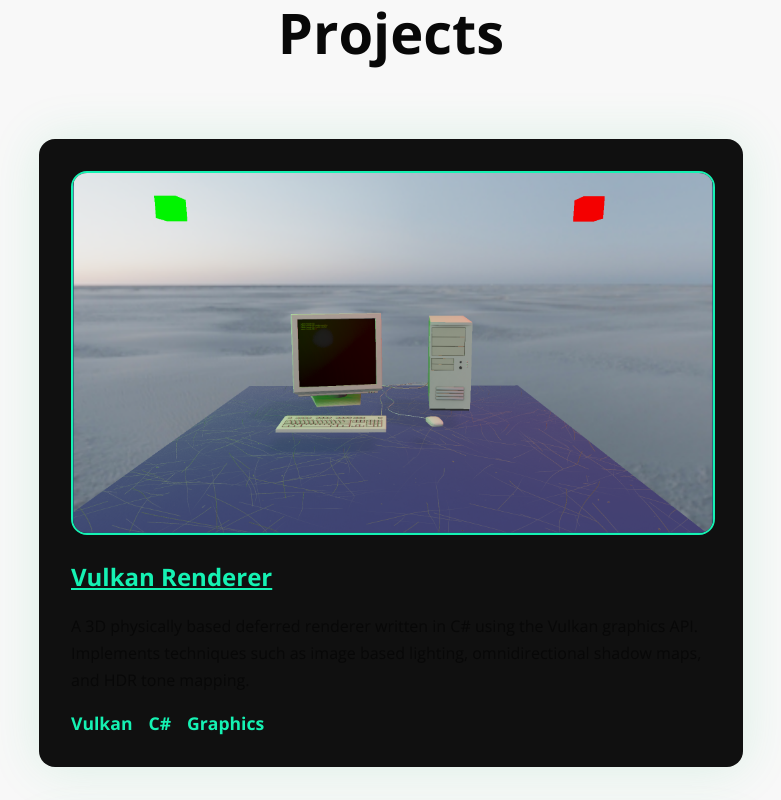
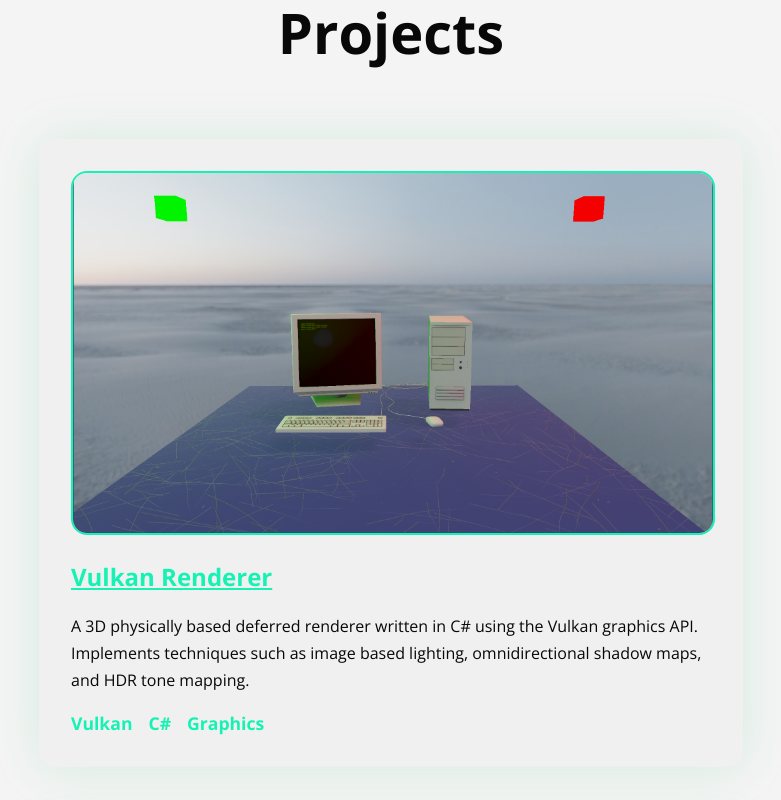
Before and after one commit to mgiann2/portfolio-website-v2, a Vue app: page / in a window 1280 px wide. Shown: the part 1580-2380 px from the top of the page, without its empty margins (249-1030 px from the left). Built offline with nearby package versions, Linux system fonts and the light colour scheme.

Commit message:
Fix colors for light mode

```diff
--- a/src/components/Contact.vue
+++ b/src/components/Contact.vue
@@ -28,14 +28,15 @@
                     </svg>
                 </a>
             </ul>
-            <p>COPYRIGHT &copy; 2025 Matteo Giannone All rights reserverd.</p>
+            <p class="copyright">COPYRIGHT &copy; 2025 Matteo Giannone All rights reserverd.</p>
         </div>
     </footer>
 </template>
 
 <style scoped>
 .bg-color-div {
-    background-color: var(--accent);
+    background-color: var(--primary);
+    background-image: linear-gradient(180deg, var(--primary), var(--accent));
     position: relative;
 }
 
@@ -89,6 +90,20 @@
     fill: var(--black);
 }
 
+@media (prefers-color-scheme: light) {
+    .contact-header {
+        color: var(--white);
+    }
+
+    .copyright {
+        color: var(--white);
+    }
+
+    .custom-shape-divider-top-1739981997 .shape-fill {
+        fill: var(--white);
+    }
+}
+
 @media (min-width: 475px) {
     .contact-header {
         font-size: 2rem;
--- a/src/components/ProjectCard.vue
+++ b/src/components/ProjectCard.vue
@@ -19,7 +19,7 @@ defineProps<{project: Project}>();
     margin: 2rem auto;
     padding: 2rem;
     border-radius: 16px;
-    background-color: #101010;
+    background-color: var(--black2);
     box-shadow: color-mix(in hsl, var(--primary), rgba(1, 1, 1, 0) 85%) 0 1px 50px;
     transition: all .25s;
 }
@@ -70,6 +70,12 @@ img {
     border-radius: 16px;
     border: 2px solid var(--accent);
     aspect-ratio: 16 / 9;
+}
+
+@media (prefers-color-scheme: light) {
+    .project-div {
+        background-color: var(--white2);
+    }
 }
 
 @media (min-width: 475px) {
--- a/src/style.css
+++ b/src/style.css
@@ -14,8 +14,8 @@
 
     --black: #080808;
     --black2: #101010;
-    --white: #f8f8f8;
-    --white2: #e8e8e8;
+    --white: #f4f4f4;
+    --white2: #f0f0f0;
     --primary: #2fc477;
     --secondary: #8beab9;
     --accent: #15f2b3;
```
